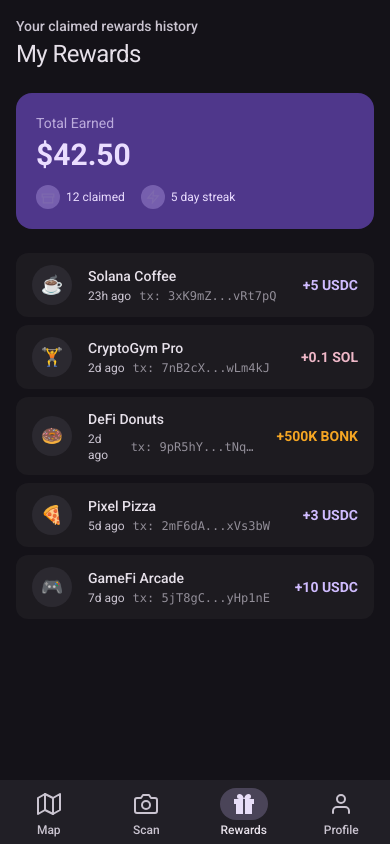
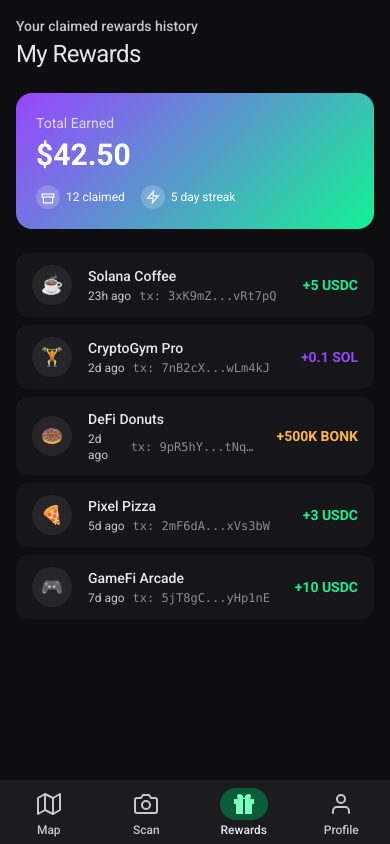
Before and after one commit to kosiorkosa47/lootdrop, a SvelteKit app in the folder web/: page /rewards in a window 390 px wide. Built offline with nearby package versions, Linux system fonts and the light colour scheme; a web font is replaced by a local one.

Commit message:
Apply Solana brand colors and update Seeker screenshots
Replace generic MD3 purple with Solana palette (#9945FF, #14F195).
Gradient hero cards, token-colored badges, dark surface #0E0E10.
Fresh fullscreen TWA screenshots from Solana Mobile Seeker.

```diff
--- a/web/src/app.css
+++ b/web/src/app.css
@@ -2,37 +2,37 @@
 
 /*
  * LootDrop — Material Design 3 (Material You) Theme
- * Seed color: Purple #6750A4
+ * Seed color: Solana Purple #9945FF / Green #14F195
  * Dark theme is default; light via .light-mode on body
  */
 
 /* ── MD3 Color Tokens (Dark — default) ──────────────────────────── */
 :root {
-	--md-sys-color-primary: #D0BCFF;
-	--md-sys-color-on-primary: #381E72;
-	--md-sys-color-primary-container: #4F378B;
-	--md-sys-color-on-primary-container: #EADDFF;
-	--md-sys-color-secondary: #CCC2DC;
-	--md-sys-color-on-secondary: #332D41;
-	--md-sys-color-secondary-container: #4A4458;
-	--md-sys-color-on-secondary-container: #E8DEF8;
-	--md-sys-color-tertiary: #EFB8C8;
-	--md-sys-color-tertiary-container: #633B48;
-	--md-sys-color-surface: #141218;
-	--md-sys-color-on-surface: #E6E0E9;
-	--md-sys-color-surface-variant: #49454F;
-	--md-sys-color-on-surface-variant: #CAC4D0;
-	--md-sys-color-outline: #938F99;
-	--md-sys-color-outline-variant: #49454F;
-	--md-sys-color-surface-container-lowest: #0F0D13;
-	--md-sys-color-surface-container-low: #1D1B20;
-	--md-sys-color-surface-container: #211F26;
-	--md-sys-color-surface-container-high: #2B2930;
-	--md-sys-color-surface-container-highest: #36343B;
-	--md-sys-color-error: #F2B8B5;
-	--md-sys-color-on-error: #601410;
-	--md-sys-color-inverse-surface: #E6E0E9;
-	--md-sys-color-inverse-on-surface: #322F35;
+	--md-sys-color-primary: #B58AFF;
+	--md-sys-color-on-primary: #2D006E;
+	--md-sys-color-primary-container: #7B2FD4;
+	--md-sys-color-on-primary-container: #E8DEFF;
+	--md-sys-color-secondary: #14F195;
+	--md-sys-color-on-secondary: #003920;
+	--md-sys-color-secondary-container: #0B5D3A;
+	--md-sys-color-on-secondary-container: #7DFFC0;
+	--md-sys-color-tertiary: #FFB74D;
+	--md-sys-color-tertiary-container: #5C3D00;
+	--md-sys-color-surface: #0E0E10;
+	--md-sys-color-on-surface: #E8E6EA;
+	--md-sys-color-surface-variant: #3A3840;
+	--md-sys-color-on-surface-variant: #C9C5CF;
+	--md-sys-color-outline: #8E8A95;
+	--md-sys-color-outline-variant: #3A3840;
+	--md-sys-color-surface-container-lowest: #080809;
+	--md-sys-color-surface-container-low: #161618;
+	--md-sys-color-surface-container: #1C1C1F;
+	--md-sys-color-surface-container-high: #262629;
+	--md-sys-color-surface-container-highest: #313134;
+	--md-sys-color-error: #FFB4AB;
+	--md-sys-color-on-error: #690005;
+	--md-sys-color-inverse-surface: #E8E6EA;
+	--md-sys-color-inverse-on-surface: #2F2F33;
 	--md-sys-color-scrim: #000000;
 
 	/* Safe area insets */
@@ -61,31 +61,31 @@
 
 /* ── MD3 Color Tokens (Light) ───────────────────────────────────── */
 body.light-mode {
-	--md-sys-color-primary: #6750A4;
+	--md-sys-color-primary: #7B2FD4;
 	--md-sys-color-on-primary: #FFFFFF;
-	--md-sys-color-primary-container: #EADDFF;
-	--md-sys-color-on-primary-container: #21005D;
-	--md-sys-color-secondary: #625B71;
+	--md-sys-color-primary-container: #E8DEFF;
+	--md-sys-color-on-primary-container: #2D006E;
+	--md-sys-color-secondary: #0B6E42;
 	--md-sys-color-on-secondary: #FFFFFF;
-	--md-sys-color-secondary-container: #E8DEF8;
-	--md-sys-color-on-secondary-container: #1D192B;
-	--md-sys-color-tertiary: #7D5260;
-	--md-sys-color-tertiary-container: #FFD8E4;
-	--md-sys-color-surface: #FEF7FF;
-	--md-sys-color-on-surface: #1D1B20;
-	--md-sys-color-surface-variant: #E7E0EC;
-	--md-sys-color-on-surface-variant: #49454F;
-	--md-sys-color-outline: #79747E;
-	--md-sys-color-outline-variant: #C4C0C9;
+	--md-sys-color-secondary-container: #A8F5C8;
+	--md-sys-color-on-secondary-container: #002111;
+	--md-sys-color-tertiary: #8B5E00;
+	--md-sys-color-tertiary-container: #FFDDB3;
+	--md-sys-color-surface: #FDFBFF;
+	--md-sys-color-on-surface: #1B1B1F;
+	--md-sys-color-surface-variant: #E5E1E9;
+	--md-sys-color-on-surface-variant: #47464F;
+	--md-sys-color-outline: #78767F;
+	--md-sys-color-outline-variant: #C8C5D0;
 	--md-sys-color-surface-container-lowest: #FFFFFF;
-	--md-sys-color-surface-container-low: #F7F2FA;
-	--md-sys-color-surface-container: #F3EDF7;
-	--md-sys-color-surface-container-high: #ECE6F0;
-	--md-sys-color-surface-container-highest: #E6E0E9;
-	--md-sys-color-error: #B3261E;
+	--md-sys-color-surface-container-low: #F5F2FA;
+	--md-sys-color-surface-container: #EFECF4;
+	--md-sys-color-surface-container-high: #E9E7EF;
+	--md-sys-color-surface-container-highest: #E3E1E9;
+	--md-sys-color-error: #BA1A1A;
 	--md-sys-color-on-error: #FFFFFF;
-	--md-sys-color-inverse-surface: #322F35;
-	--md-sys-color-inverse-on-surface: #F5EFF7;
+	--md-sys-color-inverse-surface: #303034;
+	--md-sys-color-inverse-on-surface: #F3F0F7;
 	--md-sys-color-scrim: #000000;
 }
 
@@ -117,7 +117,7 @@ body.light-mode {
 	--color-inverse-surface: var(--md-sys-color-inverse-surface);
 	--color-inverse-on-surface: var(--md-sys-color-inverse-on-surface);
 	--color-scrim: var(--md-sys-color-scrim);
-	--color-success: #4CAF50;
+	--color-success: #14F195;
 }
 
 /* ── Base styles ────────────────────────────────────────────────── */
--- a/web/src/app.html
+++ b/web/src/app.html
@@ -3,7 +3,7 @@
 	<head>
 		<meta charset="utf-8" />
 		<meta name="viewport" content="width=device-width, initial-scale=1, maximum-scale=1, user-scalable=no, viewport-fit=cover" />
-		<meta name="theme-color" content="#6750A4" />
+		<meta name="theme-color" content="#9945FF" />
 		<meta name="apple-mobile-web-app-capable" content="yes" />
 		<meta name="apple-mobile-web-app-status-bar-style" content="black-translucent" />
 		<meta name="apple-mobile-web-app-title" content="LootDrop" />
--- a/web/src/lib/components/DropCard.svelte
+++ b/web/src/lib/components/DropCard.svelte
@@ -39,10 +39,10 @@
 
 	function tokenColor(token: string): string {
 		switch (token) {
-			case 'SOL': return 'var(--md-sys-color-tertiary)';
-			case 'USDC': return 'var(--md-sys-color-primary)';
-			case 'BONK': return '#F5A623';
-			default: return 'var(--md-sys-color-primary)';
+			case 'SOL': return '#9945FF';
+			case 'USDC': return '#14F195';
+			case 'BONK': return '#FFB74D';
+			default: return '#9945FF';
 		}
 	}
 </script>
@@ -179,8 +179,8 @@
 				<button
 					class="h-10 px-6 rounded-full text-sm font-medium transition-colors active:scale-95 flex items-center gap-2"
 					style="
-						background-color: var(--md-sys-color-primary);
-						color: var(--md-sys-color-on-primary);
+						background: linear-gradient(135deg, #9945FF 0%, #14F195 100%);
+						color: #FFFFFF;
 					"
 					onclick={confirmClaim}
 					disabled={claiming}
--- a/web/src/lib/components/WalletButton.svelte
+++ b/web/src/lib/components/WalletButton.svelte
@@ -30,7 +30,7 @@
 		onclick={handleDisconnect}
 		title="Tap to disconnect"
 	>
-		<div class="w-2 h-2 rounded-full" style="background-color: var(--color-success);"></div>
+		<div class="w-2 h-2 rounded-full" style="background-color: #14F195;"></div>
 		{truncateAddress(wallet.address)}
 	</button>
 {:else}
--- a/web/src/routes/+page.svelte
+++ b/web/src/routes/+page.svelte
@@ -45,21 +45,21 @@
 				class="mb-4 mt-4 p-4"
 				style="
 					animation: slide-up 0.3s cubic-bezier(0.2, 0, 0, 1);
-					background-color: var(--md-sys-color-primary-container);
+					background: linear-gradient(135deg, #9945FF 0%, #14F195 100%);
 					border-radius: var(--md-sys-shape-corner-medium);
 				"
 			>
 				<div class="flex items-center justify-around">
 					<div class="text-center">
-						<p class="text-xs mb-0.5" style="color: var(--md-sys-color-on-primary-container); opacity: 0.7;">SOL Balance</p>
-						<p class="text-lg font-semibold" style="color: var(--md-sys-color-on-primary-container);">
+						<p class="text-xs mb-0.5" style="color: rgba(255,255,255,0.75);">SOL Balance</p>
+						<p class="text-lg font-semibold" style="color: #FFFFFF;">
 							{wallet.balanceSol.toFixed(2)}
 						</p>
 					</div>
-					<div class="w-px h-8" style="background-color: var(--md-sys-color-on-primary-container); opacity: 0.2;"></div>
+					<div class="w-px h-8" style="background-color: rgba(255,255,255,0.25);"></div>
 					<div class="text-center">
-						<p class="text-xs mb-0.5" style="color: var(--md-sys-color-on-primary-container); opacity: 0.7;">USDC Balance</p>
-						<p class="text-lg font-semibold" style="color: var(--md-sys-color-on-primary-container);">
+						<p class="text-xs mb-0.5" style="color: rgba(255,255,255,0.75);">USDC Balance</p>
+						<p class="text-lg font-semibold" style="color: #FFFFFF;">
 							${wallet.balanceUsdc.toFixed(2)}
 						</p>
 					</div>
--- a/web/src/routes/rewards/+page.svelte
+++ b/web/src/routes/rewards/+page.svelte
@@ -6,10 +6,10 @@
 
 	function tokenColor(token: string): string {
 		switch (token) {
-			case 'SOL': return 'var(--md-sys-color-tertiary)';
-			case 'USDC': return 'var(--md-sys-color-primary)';
-			case 'BONK': return '#F5A623';
-			default: return 'var(--md-sys-color-primary)';
+			case 'SOL': return '#9945FF';
+			case 'USDC': return '#14F195';
+			case 'BONK': return '#FFB74D';
+			default: return '#9945FF';
 		}
 	}
 </script>
@@ -29,44 +29,44 @@
 		</h1>
 	</div>
 
-	<!-- Stats card — MD3 primary-container instead of gradient -->
+	<!-- Stats card — Solana gradient -->
 	<div
 		class="mb-6 p-5"
 		style="
 			animation: slide-up 0.3s cubic-bezier(0.2, 0, 0, 1);
-			background-color: var(--md-sys-color-primary-container);
+			background: linear-gradient(135deg, #9945FF 0%, #14F195 100%);
 			border-radius: var(--md-sys-shape-corner-large);
 		"
 	>
-		<p class="text-sm mb-1" style="color: var(--md-sys-color-on-primary-container); opacity: 0.7;">
+		<p class="text-sm mb-1" style="color: rgba(255,255,255,0.75);">
 			Total Earned
 		</p>
-		<p class="text-3xl sm:text-4xl font-semibold mb-3" style="color: var(--md-sys-color-on-primary-container);">
+		<p class="text-3xl sm:text-4xl font-semibold mb-3" style="color: #FFFFFF;">
 			${stats.totalEarned.toFixed(2)}
 		</p>
 		<div class="flex items-center gap-4">
 			<div class="flex items-center gap-1.5">
 				<div
 					class="w-6 h-6 rounded-full flex items-center justify-center"
-					style="background-color: var(--md-sys-color-primary); opacity: 0.3;"
+					style="background-color: rgba(255,255,255,0.2);"
 				>
-					<svg class="w-3.5 h-3.5" style="color: var(--md-sys-color-on-primary-container);" viewBox="0 0 24 24" fill="none" stroke="currentColor" stroke-width="2">
+					<svg class="w-3.5 h-3.5" style="color: #FFFFFF;" viewBox="0 0 24 24" fill="none" stroke="currentColor" stroke-width="2">
 						<polyline points="20 12 20 22 4 22 4 12" />
 						<rect x="2" y="7" width="20" height="5" />
 					</svg>
 				</div>
-				<span class="text-xs" style="color: var(--md-sys-color-on-primary-container);">{stats.dropsClaimed} claimed</span>
+				<span class="text-xs" style="color: #FFFFFF;">{stats.dropsClaimed} claimed</span>
 			</div>
 			<div class="flex items-center gap-1.5">
 				<div
 					class="w-6 h-6 rounded-full flex items-center justify-center"
-					style="background-color: var(--md-sys-color-primary); opacity: 0.3;"
+					style="background-color: rgba(255,255,255,0.2);"
 				>
-					<svg class="w-3.5 h-3.5" style="color: var(--md-sys-color-on-primary-container);" viewBox="0 0 24 24" fill="none" stroke="currentColor" stroke-width="2">
+					<svg class="w-3.5 h-3.5" style="color: #FFFFFF;" viewBox="0 0 24 24" fill="none" stroke="currentColor" stroke-width="2">
 						<path d="M13 2L3 14h9l-1 8 10-12h-9l1-8z" />
 					</svg>
 				</div>
-				<span class="text-xs" style="color: var(--md-sys-color-on-primary-container);">{stats.currentStreak} day streak</span>
+				<span class="text-xs" style="color: #FFFFFF;">{stats.currentStreak} day streak</span>
 			</div>
 		</div>
 	</div>
```
Also changed, not shown: web/src/lib/components/SplashScreen.svelte (+11 -5 lines), web/src/routes/profile/+page.svelte (+8 -8 lines), web/src/routes/scan/+page.svelte (+8 -8 lines), web/static/manifest.json, 5 other files (tests, documents, lock files or other folders).
